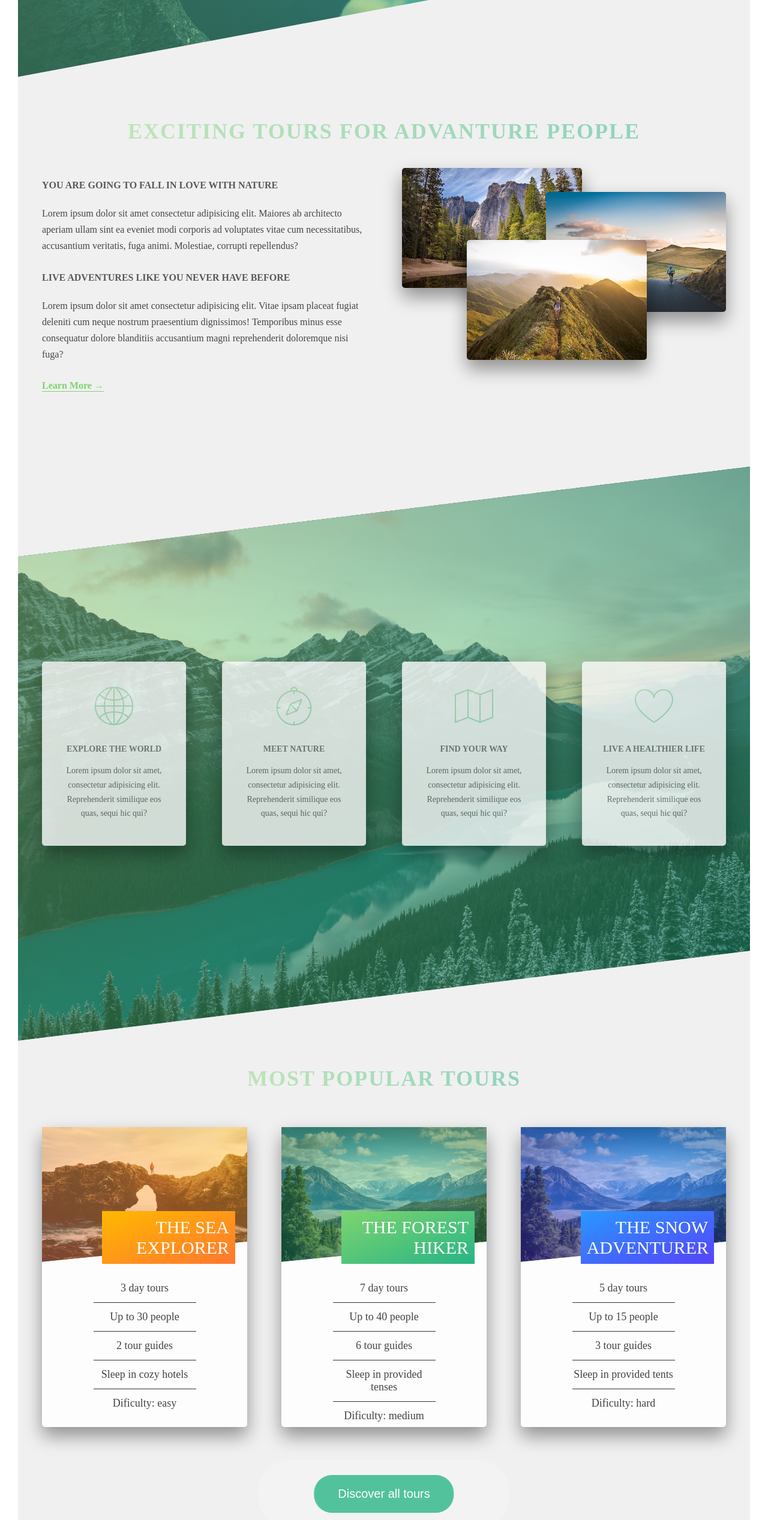
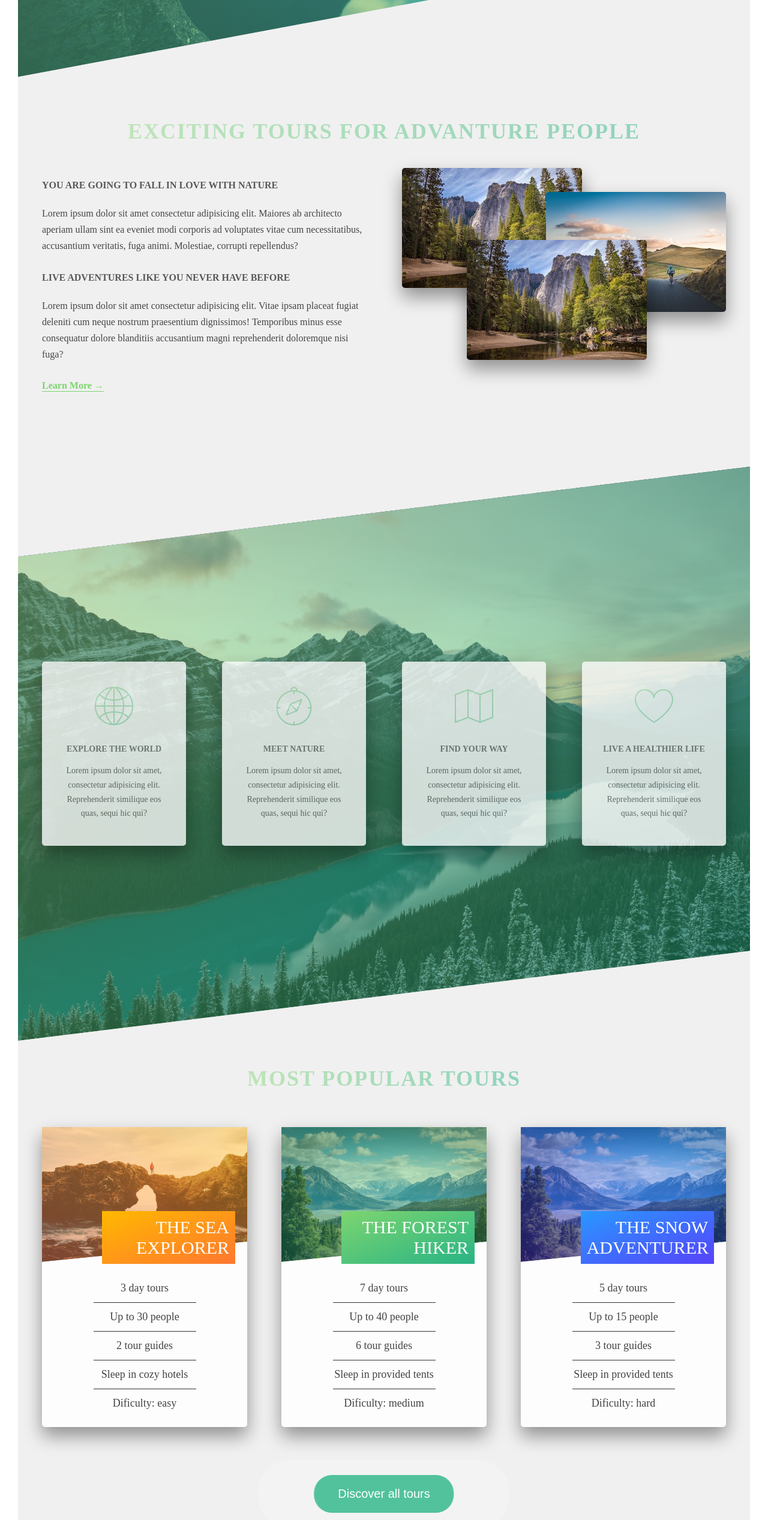
Before and after one commit to KalandarovJamshid01/Project-Madic-life, a website: page index.html in a window 1280 px wide. Shown: the part 678-3212 px from the top of the page at 60% size. Drawn offline with Linux system fonts and the light colour scheme.

Commit message:
features section is end

```diff
--- a/index.html
+++ b/index.html
@@ -110,7 +110,7 @@
                 class="img-box_photo img-box__2"
               />
               <img
-                src="images/nat-3.jpg"
+                src="images/nat-1.jpg"
                 alt=""
                 class="img-box_photo img-box__3"
               />
@@ -195,7 +195,7 @@
                   <p class="tour__cart-front-text-txt">Up to 40 people</p>
                   <p class="tour__cart-front-text-txt">6 tour guides</p>
                   <p class="tour__cart-front-text-txt">
-                    Sleep in provided tenses
+                    Sleep in provided tents
                   </p>
                   <p class="tour__cart-front-text-txt">Dificulty: medium</p>
                 </div>
@@ -238,7 +238,9 @@
             </div>
           </div>
         </div>
-        <button class="hero__btn u-text-top-big hero__btn-green">Discover all tours</button>
+        <button class="hero__btn u-text-top-big hero__btn-green">
+          Discover all tours
+        </button>
       </section>
     </main>
   </body>
```
